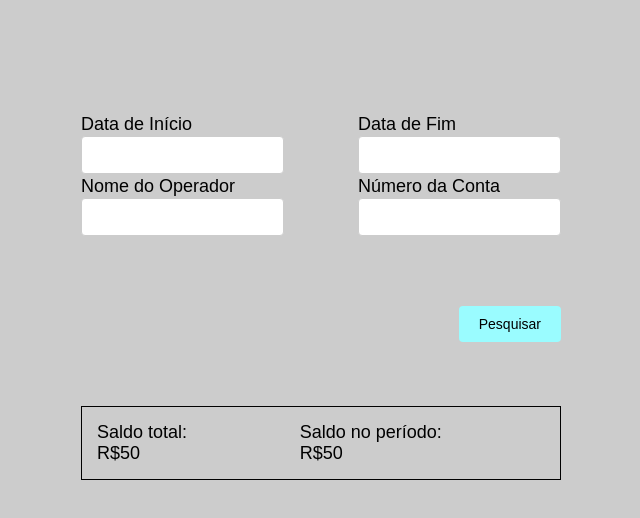
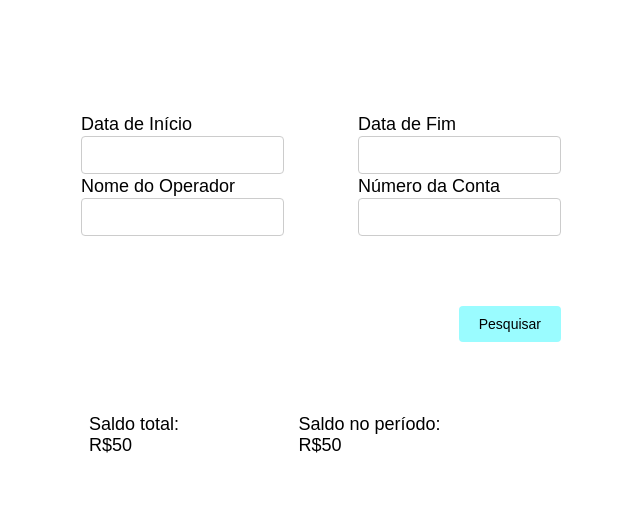
Before and after one commit to JeanFurman/frontendReact, a React (Create React App) app: page / in a window 1280 px wide. Shown: the top 518 px of the page, without its empty margins (319-959 px from the left). Built offline with nearby package versions, Linux system fonts and the light colour scheme.

Commit message:
Mudando fundo

```diff
--- a/src/App.css
+++ b/src/App.css
@@ -2,11 +2,11 @@
   margin: 0;
   padding: 0;
   font-family: sans-serif;
-  background-color: #ccc;
 }
 
 .App {
   margin: 3em 25em 5em 25em;
+
 }
 
 .App .btnPesquisa {
@@ -35,9 +35,3 @@
   flex-wrap: wrap;
   text-align: left;
 }
-
-.divApp {
-  width: fit-content;
-  border: 1px solid black;
-  padding: 7px;
-}
```
